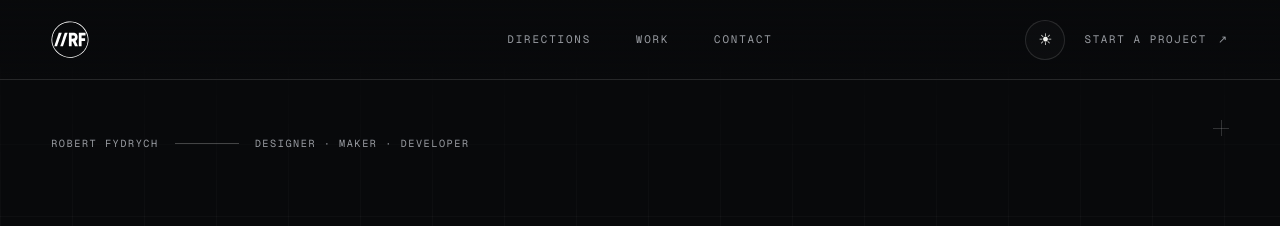
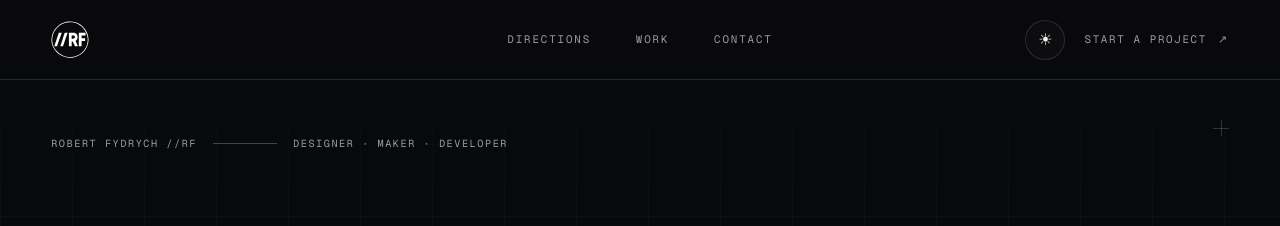
Before and after one commit to RobFyd/RF-platform, a Next.js app: page / in a window 1280 px wide. Shown: the top 226 px of the page. Built offline with nearby package versions, Linux system fonts and the light colour scheme.

Commit message:
Update hero content to include "//RF" in the name display

```diff
--- a/app/page.tsx
+++ b/app/page.tsx
@@ -40,7 +40,7 @@ export default function Home() {
           <div className="technical-grid" aria-hidden="true" />
           <div className="hero-content">
             <p className="eyebrow">
-              <span>Robert Fydrych</span>
+              <span>Robert Fydrych //RF</span>
               <span className="eyebrow-line" />
               <span>Designer · Maker · Developer</span>
             </p>
```
